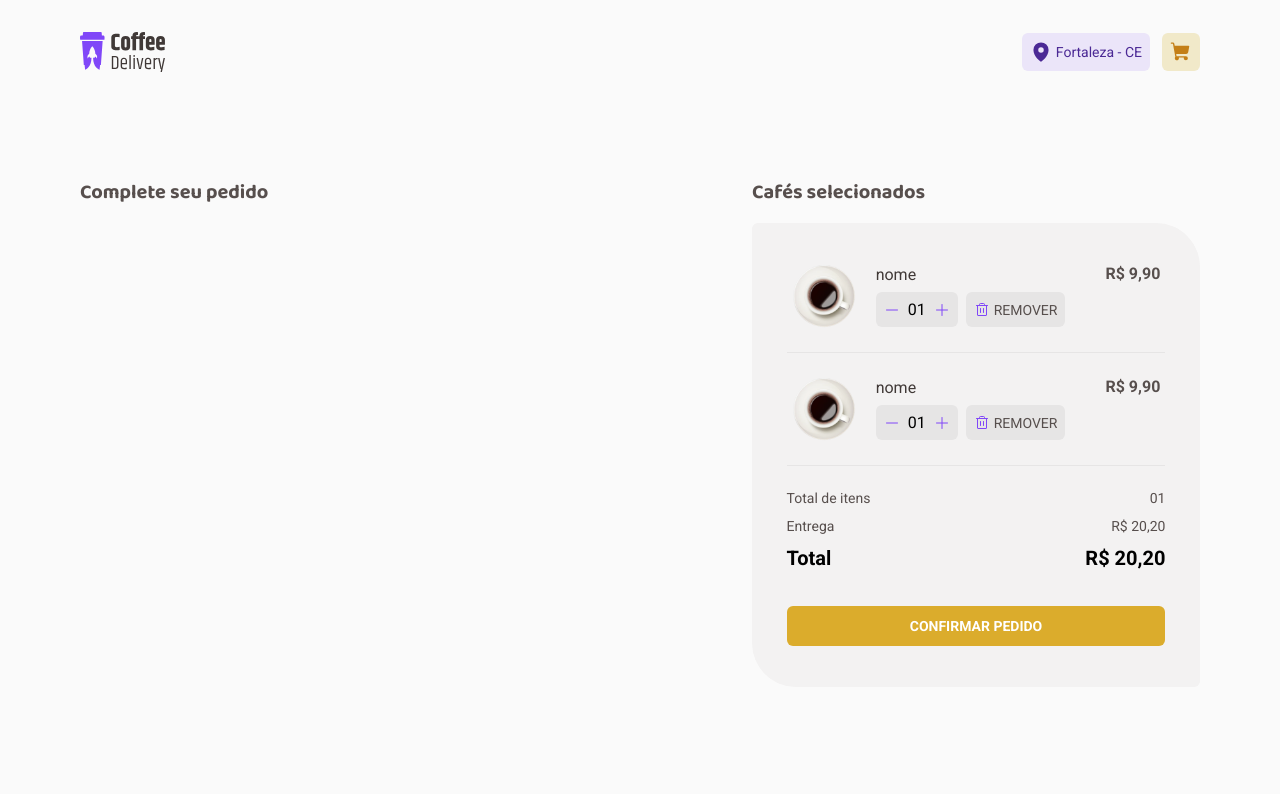
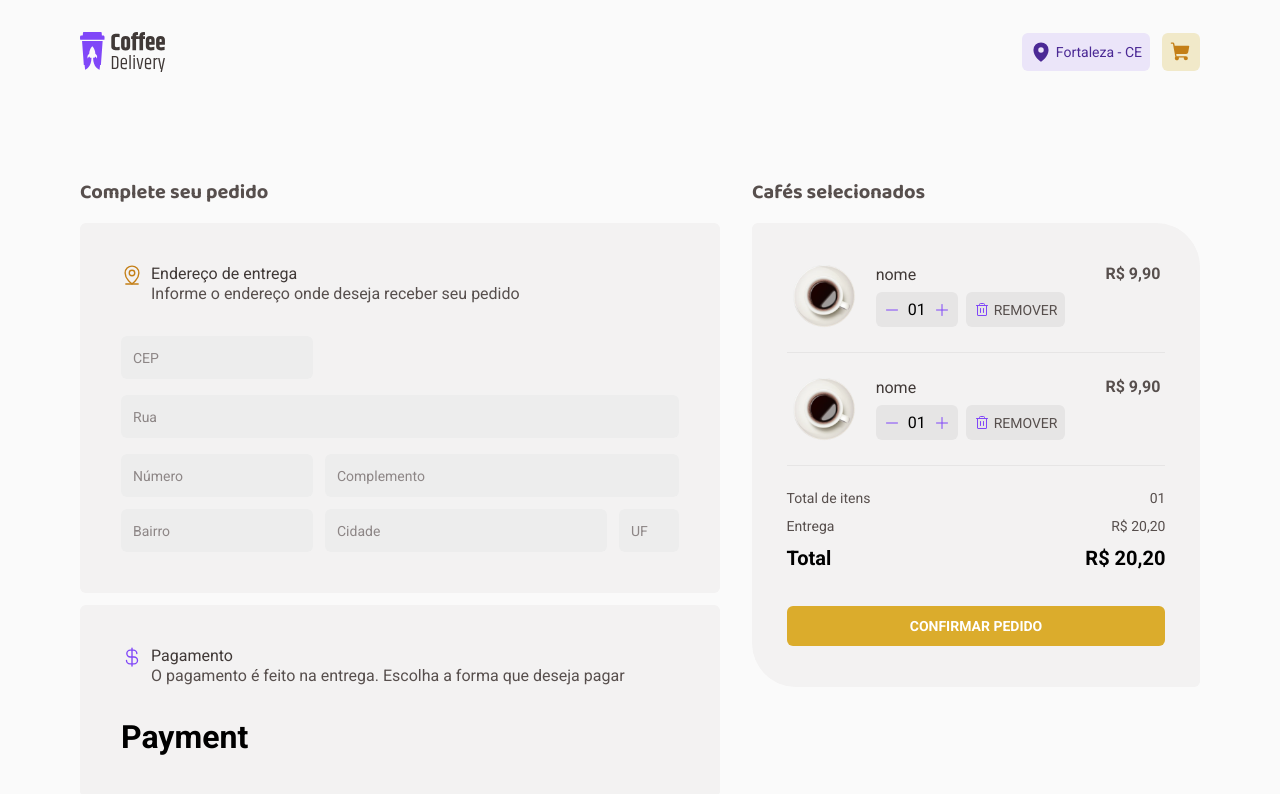
Before and after one commit to milsucruz/coffee-delivery-ts, a React (Vite) app: page /checkout in a window 1280 px wide. Shown: the top 794 px of the page. Built offline with nearby package versions, Linux system fonts and the light colour scheme.

Commit message:
OrderForm

```diff
--- /dev/null
+++ b/src/pages/Checkout/components/AddressForm/index.tsx
@@ -0,0 +1,24 @@
+import { InputWrapper, Input, InputStyle } from './styles'
+
+export function AddressForm() {
+  return (
+    <InputWrapper>
+      <Input placeholder="CEP" />
+
+      <Input placeholder="Rua" />
+
+      <InputStyle>
+        <div>
+          <Input placeholder="Número" />
+          <Input type="text" placeholder="Complemento" />
+        </div>
+
+        <div>
+          <Input type="text" placeholder="Bairro" />
+          <Input type="text" placeholder="Cidade" />
+          <Input type="text" placeholder="UF" />
+        </div>
+      </InputStyle>
+    </InputWrapper>
+  )
+}
--- /dev/null
+++ b/src/pages/Checkout/components/AddressForm/styles.ts
@@ -0,0 +1,58 @@
+import { styled } from 'styled-components'
+
+export const InputWrapper = styled.div`
+  display: flex;
+  flex-direction: column;
+
+  gap: 1rem;
+`
+
+export const Input = styled.input`
+  padding: 0.75rem;
+
+  border: none;
+  border-radius: 6px;
+
+  background: ${(props) => props.theme['base-input']};
+
+  &:focus {
+    outline: transparent;
+    box-shadow: 0 0 0 2px ${(props) => props.theme['yellow-dark']};
+  }
+
+  &::placeholder {
+    font-size: 0.875rem;
+    color: ${(props) => props.theme['base-label']};
+  }
+
+  &:nth-child(1) {
+    max-width: 12rem;
+  }
+`
+
+export const InputStyle = styled.div`
+  display: flex;
+  flex-direction: column;
+  gap: 0.75rem;
+
+  div {
+    display: flex;
+    gap: 0.75rem;
+  }
+
+  div:nth-child(1) {
+    > input:nth-child(2) {
+      width: 100%;
+    }
+  }
+
+  div:nth-child(2) {
+    > input:nth-child(2) {
+      width: 100%;
+    }
+    > input:nth-child(3) {
+      max-width: 3.75rem;
+      text-transform: uppercase;
+    }
+  }
+`
--- /dev/null
+++ b/src/pages/Checkout/components/OrderForm/index.tsx
@@ -0,0 +1,42 @@
+import { CurrencyDollar, MapPinLine } from 'phosphor-react'
+import { AddressForm } from '../AddressForm'
+import {
+  OrderFormContainer,
+  AddressFormContainer,
+  PaymentMethodContainer,
+  AddressFormTitle,
+  PaymentTitle,
+} from './styles'
+
+export function OrderForm() {
+  return (
+    <OrderFormContainer>
+      <h2>Complete seu pedido</h2>
+      <AddressFormContainer>
+        <AddressFormTitle>
+          <MapPinLine size={22} />
+          <p>
+            Endereço de entrega
+            <span>Informe o endereço onde deseja receber seu pedido</span>
+          </p>
+        </AddressFormTitle>
+
+        <AddressForm />
+      </AddressFormContainer>
+
+      <PaymentMethodContainer>
+        <PaymentTitle>
+          <CurrencyDollar size={22} />
+          <p>
+            Pagamento
+            <span>
+              O pagamento é feito na entrega. Escolha a forma que deseja pagar
+            </span>
+          </p>
+        </PaymentTitle>
+
+        <h1>Payment</h1>
+      </PaymentMethodContainer>
+    </OrderFormContainer>
+  )
+}
--- /dev/null
+++ b/src/pages/Checkout/components/OrderForm/styles.ts
@@ -0,0 +1,64 @@
+import { styled } from 'styled-components'
+
+export const OrderFormContainer = styled.div`
+  max-width: 40rem;
+
+  > div {
+    padding: 2.5rem;
+    margin-bottom: 0.75rem;
+    border: 1px solid transparent;
+    border-radius: 6px;
+
+    background-color: ${(props) => props.theme['base-card']};
+  }
+`
+
+export const AddressFormContainer = styled.div``
+
+export const AddressFormTitle = styled.div`
+  display: flex;
+  gap: 0.5rem;
+
+  margin-bottom: 2rem;
+
+  svg {
+    color: ${(props) => props.theme['yellow-dark']};
+  }
+
+  p {
+    display: flex;
+    flex-direction: column;
+
+    line-height: 1.25rem;
+    color: ${(props) => props.theme['base-subtitle']};
+  }
+
+  span {
+    color: ${(props) => props.theme['base-text']};
+  }
+`
+
+export const PaymentMethodContainer = styled.div``
+
+export const PaymentTitle = styled.div`
+  display: flex;
+  gap: 0.5rem;
+
+  margin-bottom: 2rem;
+
+  svg {
+    color: ${(props) => props.theme.purple};
+  }
+
+  p {
+    display: flex;
+    flex-direction: column;
+
+    line-height: 1.25rem;
+    color: ${(props) => props.theme['base-subtitle']};
+  }
+
+  span {
+    color: ${(props) => props.theme['base-text']};
+  }
+`
--- a/src/pages/Checkout/index.tsx
+++ b/src/pages/Checkout/index.tsx
@@ -1,10 +1,11 @@
 import { CheckoutCart } from './components/CheckoutCart'
+import { OrderForm } from './components/OrderForm'
 import { CheckoutContainer } from './styles'
 
 export function Checkout() {
   return (
     <CheckoutContainer>
-      <h2>Complete seu pedido</h2>
+      <OrderForm />
 
       <CheckoutCart />
     </CheckoutContainer>
```
Also changed, not shown: src/pages/Checkout/components/Payment/index.tsx (added), src/pages/Checkout/components/Payment/styles.ts (added).
